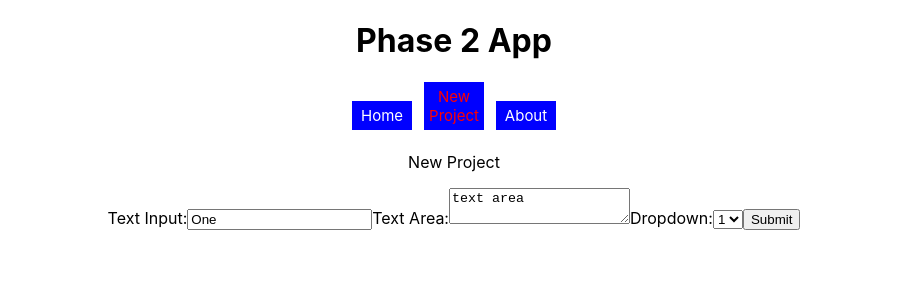
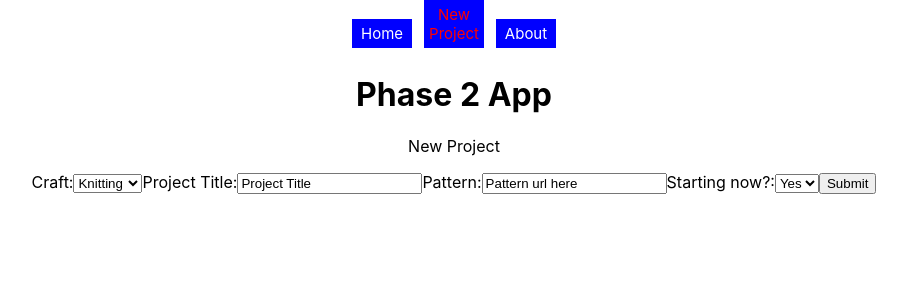
Before and after one commit to silvershel/phase-2-final-project, a React (Create React App) app: page /new-project in a window 1280 px wide. Shown: the top 300 px of the page, without its empty margins (186-1093 px from the left). Built offline with nearby package versions, Linux system fonts and the light colour scheme.

Commit message:
rearranged header and navigation

```diff
--- a/src/components/NewProjectForm.js
+++ b/src/components/NewProjectForm.js
@@ -1,19 +1,27 @@
 function NewProjectForm() {
+
+    // if starting today, set status as "started on date"
+    // if not starting today set status as "not started"
+    // form autofills new project card data.
+    // sumbission takes you to the new project card page.
     return (
         <div>
            <p>New Project</p>
            <form>
                 <label>
-                    Text Input:
-                    <input type="text" value="One"/>
-                    Text Area:
-                    <textarea value="text area"/>
-                    Dropdown:
+                    Craft:
                     <select>
-                        <option value="1">1</option>
-                        <option value="2">2</option>
-                        <option value="3">3</option>
-                        <option value="4">4</option>
+                        <option value="knitting">Knitting</option>
+                        <option value="crochet">Crochet</option>
+                    </select>
+                    Project Title:
+                    <input type="text" defaultValue="Project Title"/>
+                    Pattern:
+                    <input type="text" defaultValue="Pattern url here"/>
+                    Starting now?:
+                    <select>
+                        <option value="yes">Yes</option>
+                        <option value="no">No</option>
                     </select>
                 </label>
 
@@ -24,3 +32,8 @@ function NewProjectForm() {
 }
 
 export default NewProjectForm;
+
+// STRETCH GOALS
+    // if knitting, tools are needles
+    // if crochet, tools are hooks
+    // sumbission takes you to the new project card page (as a form to continue editing)
--- a/src/components/Search.js
+++ b/src/components/Search.js
@@ -3,7 +3,7 @@ function Search() {
     return (
         <div>
             <p>Search Projects:</p>
-            <form>
+            <form onChange={() => console.log("New Search Change")}>
                 <input></input>
                 <button type="submit">Search</button>
             </form>
--- a/src/index.js
+++ b/src/index.js
@@ -4,6 +4,7 @@ import { createBrowserRouter, RouterProvider } from "react-router-dom";
 import './index.css';
 import Home from './pages/Home';
 import NewProject from "./pages/NewProject"
+import About from "./pages/About"
 import reportWebVitals from './reportWebVitals';
 
 const router = createBrowserRouter([
@@ -14,6 +15,10 @@ const router = createBrowserRouter([
   {
     path: "/new-project",
     element: <NewProject />
+  },
+  {
+    path: "/about",
+    element: <About />
   }
 ]);
 
--- a/src/pages/Home.js
+++ b/src/pages/About.js
@@ -1,20 +1,19 @@
+import "../App.css"
 import Header from "../components/Header";
 import NavBar from "../components/NavBar"
-import ProjectList from "../components/ProjectList";
-import "../App.css"
-import Search from "../components/Search";
 
-function Home() {
-    return(
+
+function About() {
+    return (
         <div className="App">
-            <Header />
             <header>
                 <NavBar />
             </header>
-            <Search />
-            <ProjectList />
+            <Header />
+            <h2>Craft Track</h2>
+            <p>Craft Track is an app to help track your crafting projects.</p>
         </div>
     )
 }
 
-export default Home;
+export default About;
--- a/src/pages/NewProject.js
+++ b/src/pages/NewProject.js
@@ -6,10 +6,10 @@ import NewProjectForm from "../components/NewProjectForm";
 function NewProject() {
     return(
         <div className="App">
-            <Header />
             <header>
                 <NavBar />
             </header>
+            <Header />
             <NewProjectForm />
         </div>
     )
```
Also changed, not shown: src/components/ProjectCard.js (+7 -0 lines).
